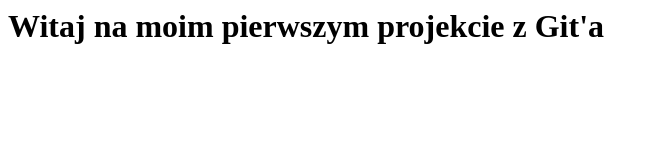
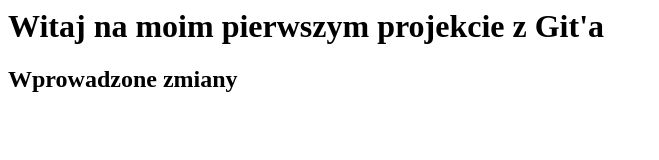
Before and after one commit to Mates147123/test, a plain HTML site: page index.html in a window 1280 px wide. Shown: the whole page, without its empty margins (0-659 px from the left). Drawn offline with Linux system fonts and the light colour scheme.

Commit message:
Drugi commit

```diff
--- a/index.html
+++ b/index.html
@@ -1 +1,2 @@
 <h1>Witaj na moim pierwszym projekcie z Git'a</h1>
+<h2>Wprowadzone zmiany</h2>
```
